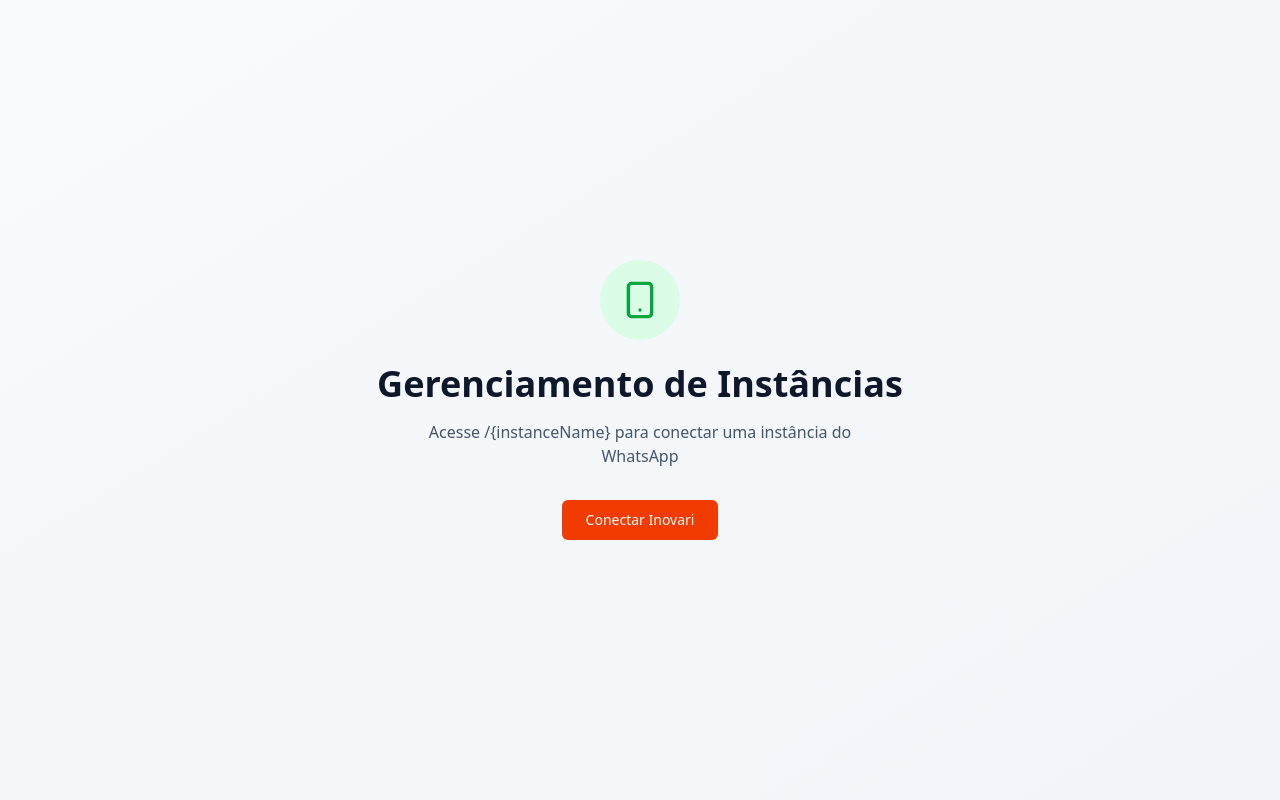
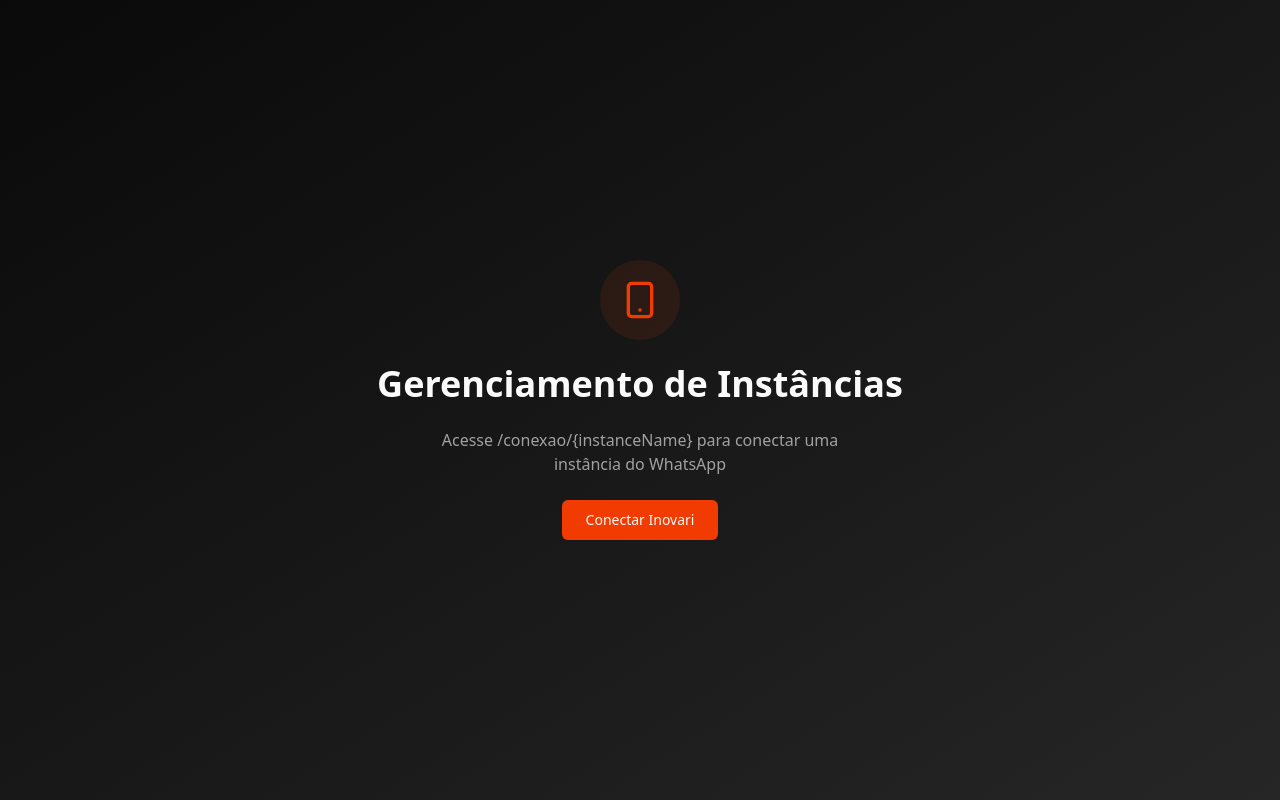
Before and after one commit to cardosolucass96/sdr-ia-vorp-gerenciamento, a React (Vite) app: page / in a window 1280 px wide. Built offline with nearby package versions, Linux system fonts and the light colour scheme.

Commit message:
fix: corrige Home page e atualiza rota no exemplo

```diff
--- a/src/pages/Home.tsx
+++ b/src/pages/Home.tsx
@@ -4,19 +4,19 @@
 
 export function Home() {
   return (
-    <div className="min-h-screen bg-linear-to-br from-slate-50 to-slate-100 flex items-center justify-center p-4">
-      <div className="text-center">
-        <div className="inline-flex items-center justify-center w-20 h-20 bg-green-100 rounded-full mb-6">
-          <Smartphone className="w-10 h-10 text-green-600" />
+    <div className="min-h-screen bg-linear-to-br from-background to-muted flex items-center justify-center p-4">
+      <div className="text-center space-y-6">
+        <div className="inline-flex items-center justify-center w-20 h-20 bg-primary/10 rounded-full">
+          <Smartphone className="w-10 h-10 text-primary" />
         </div>
-        <h1 className="text-4xl font-bold text-slate-900 mb-4">
+        <h1 className="text-4xl font-bold text-foreground">
           Gerenciamento de Instâncias
         </h1>
-        <p className="text-slate-600 mb-8 max-w-md mx-auto">
-          Acesse /{'{'}instanceName{'}'} para conectar uma instância do WhatsApp
+        <p className="text-muted-foreground max-w-md mx-auto">
+          Acesse /conexao/{'{'}instanceName{'}'} para conectar uma instância do WhatsApp
         </p>
         <div className="space-x-4">
-          <Link to="/inovari">
+          <Link to="/conexao/inovari">
             <Button size="lg">
               Conectar Inovari
             </Button>
```
